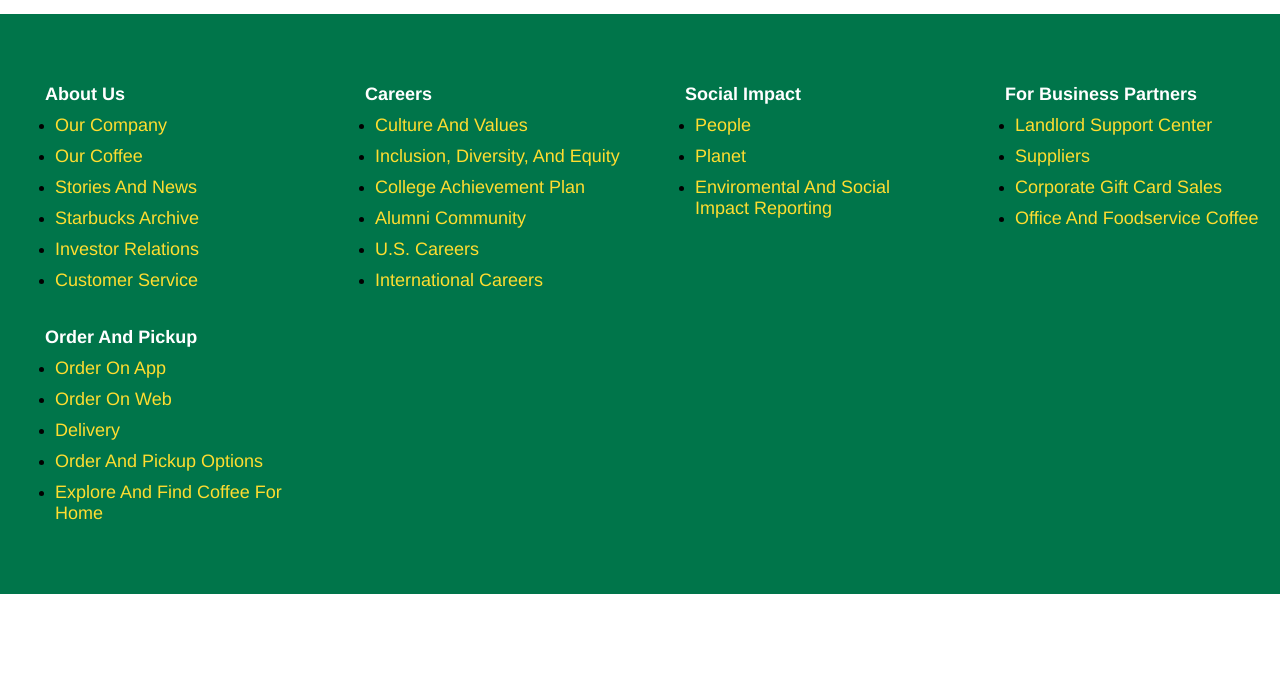
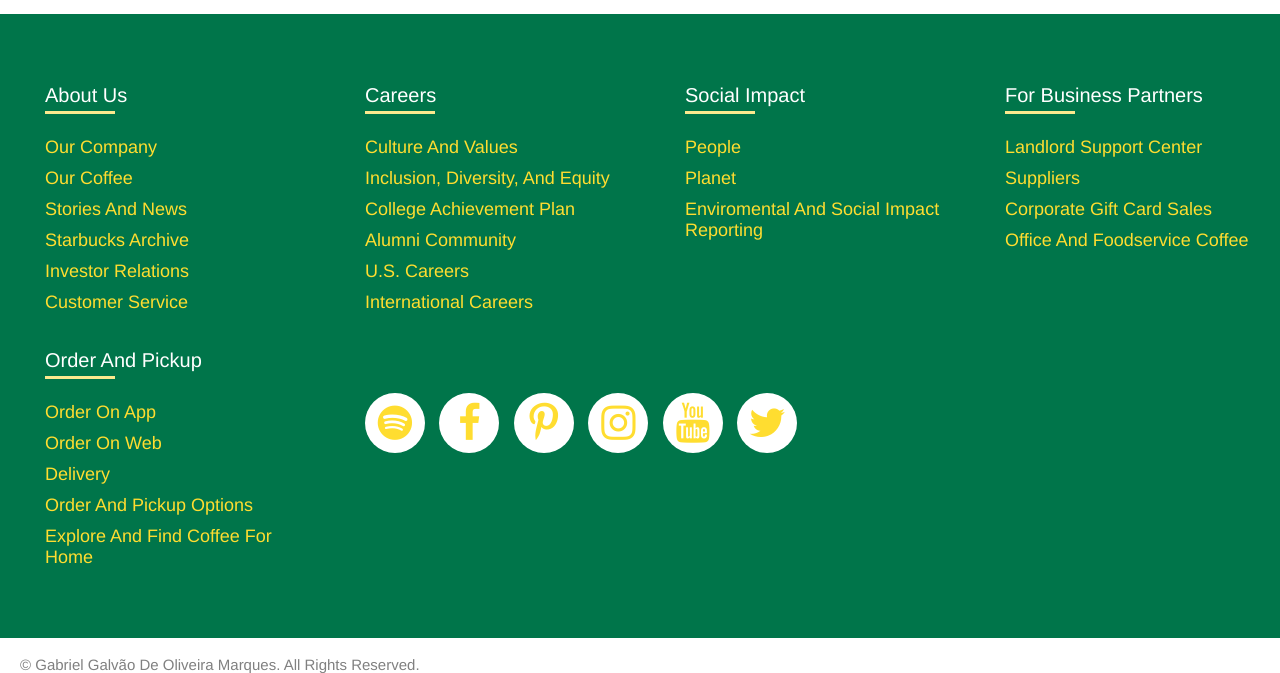
Before and after one commit to gbbgalvao/Starbucks, a plain HTML site: page index.html in a window 1280 px wide. Shown: the part 1963-2636 px from the top of the page. Before the commit the page ends 2557 px from the top, so only its background shows below. Drawn offline with Linux system fonts and the light colour scheme; a web font is replaced by a local one.

Commit message:
footer concluído

```diff
--- a/index.html
+++ b/index.html
@@ -4,7 +4,7 @@
         <meta charset="UTF-8">
         <meta http-equiv="X-UA-Compatible" content="IE=edge" />
         <link href="//db.onlinewebfonts.com/c/d7e8a95865396cddca89b00080d2cba6?family=SoDo+Sans+SemiBold" rel="stylesheet" type="text/css"/>
-        <!-- <link rel="stylesheet" href="https://kit.fontawesome.com/71162135af.css" crossorigin="anonymous"> -->
+        <link rel="stylesheet" href="https://cdnjs.cloudflare.com/ajax/libs/font-awesome/4.7.0/css/font-awesome.min.css" />
         <link type="text/css" rel="stylesheet" href="style.css" />
         <meta name="viewport" content="width=device-width, initial-scale=1.0">
         <title>Starbucks Coffee Company</title>
@@ -212,15 +212,18 @@
                             </ul>
                         </div>
                         <br><br>
-                        <!-- <div class="social-media">
-                            <a href="#"><i class="fa-brands fa-spotify"></i></a>
-                            <a href="#"><i class="fa-brands fa-facebook-f"></i></a>
-                            <a href="#"><i class="fa-brands fa-pinterest-p"></i></a>
-                            <a href="#"><i class="fa-brands fa-instagram"></i></a>
-                            <a href="#"><i class="fa-brands fa-youtube"></i></a>
-                            <a href="#"><i class="fa-brands fa-twitter"></i></a>
-                        </div> -->
+                        <div class="social-media">
+                            <a href="#"><i class="fa fa-spotify"></i></a>
+                            <a href="https://pt-br.facebook.com/walter.galvaodeoliveira.9/"><i class="fa fa-facebook-f"></i></a>
+                            <a href="#"><i class="fa fa-pinterest-p"></i></a>
+                            <a href="#"><i class="fa fa-instagram"></i></a>
+                            <a href="#"><i class="fa fa-youtube"></i></a>
+                            <a href="#"><i class="fa fa-twitter"></i></a>
+                        </div>
                     </div>
+                </div>
+                <br><div style="font-size: 15px; text-transform: capitalize; color: grey; margin-left: 20px;">
+                    © Gabriel Galvão de Oliveira Marques. All rights reserved.
                 </div>
             </div>
         <div>
--- a/style.css
+++ b/style.css
@@ -224,7 +224,8 @@ ul {
 }
 
 .footer-col ul li {
-    margin-left: 40px;
+    margin-left: 30px;
+    list-style-type:none;
 }
 
 .footer-col ul li a{
@@ -241,14 +242,44 @@ ul {
     color: #fbe98e;
 }
 
-/* .social-media a{
+.footer-col h4 {
+    font-size: 20px;
+    color: white;
+    text-transform: capitalize;
+    margin-bottom: 30px;
+    font-weight: 500;
+    position: relative;
+}
+
+.footer-col h4::before {
+    content: "";
+    position: absolute;
+    left: 0;
+    bottom: -7px;
+    background-color: #fbe98e;
+    height: 3px;
+    box-sizing: border-box;
+    width: 70px;
+}
+
+.social-media {
+    margin: 80px 0px 0px 45px;
+}
+
+.social-media a{
     display: inline-flex;
-    width: 40px;
-    height: 40px;
-    background-color: #ffdd30;
-    color: white;
+    width: 60px;
+    height: 60px;
+    background-color: white;
+    color: #ffdd30;
     border-radius: 50%;
     align-items: center;
     justify-content: center;
     text-decoration: none;
-} */
+    font-size: 40px;
+    margin-right: 10px;
+}
+
+.social-media a:hover {
+    background-color: #fbe98e;
+}
```
Also changed, not shown: 1 other file.
